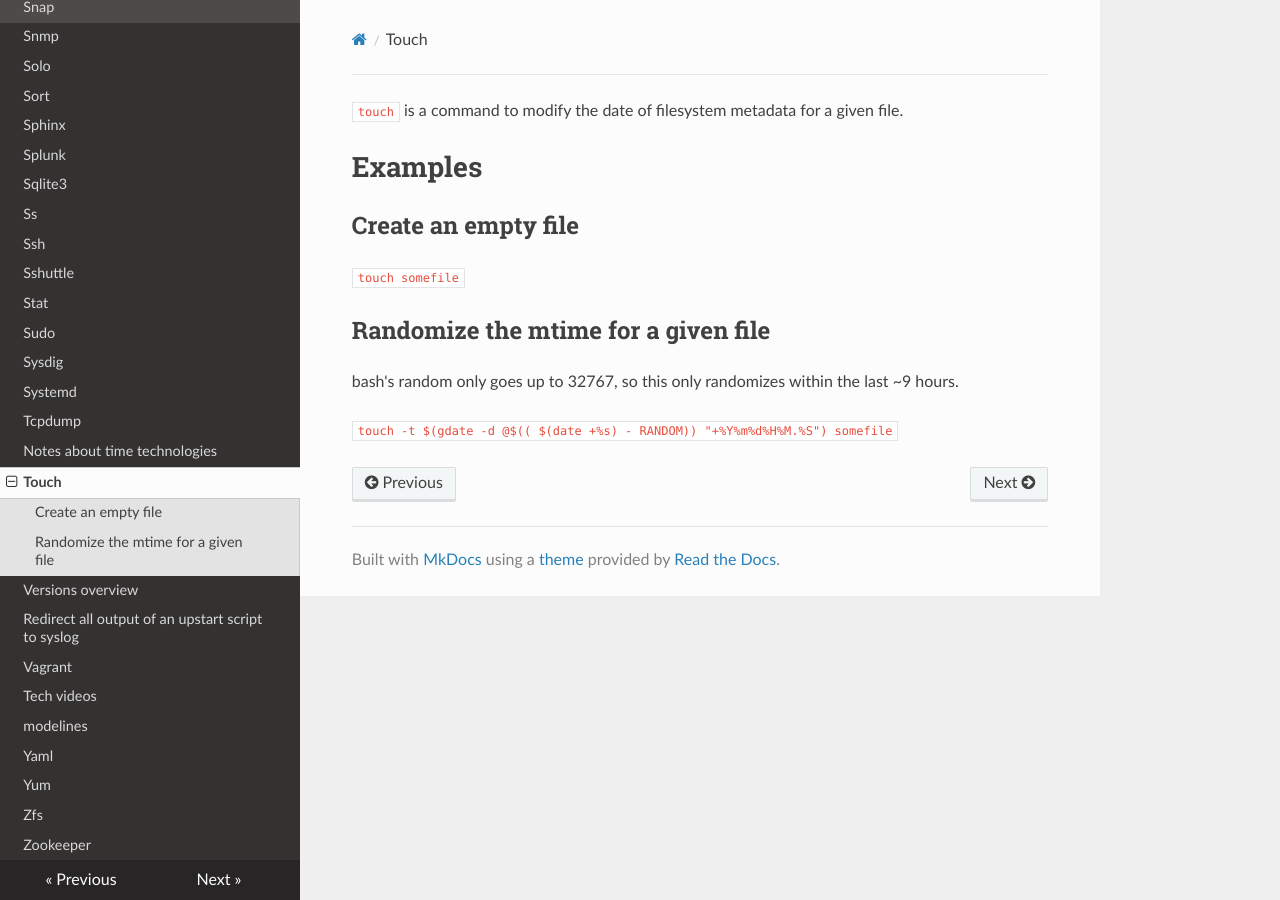
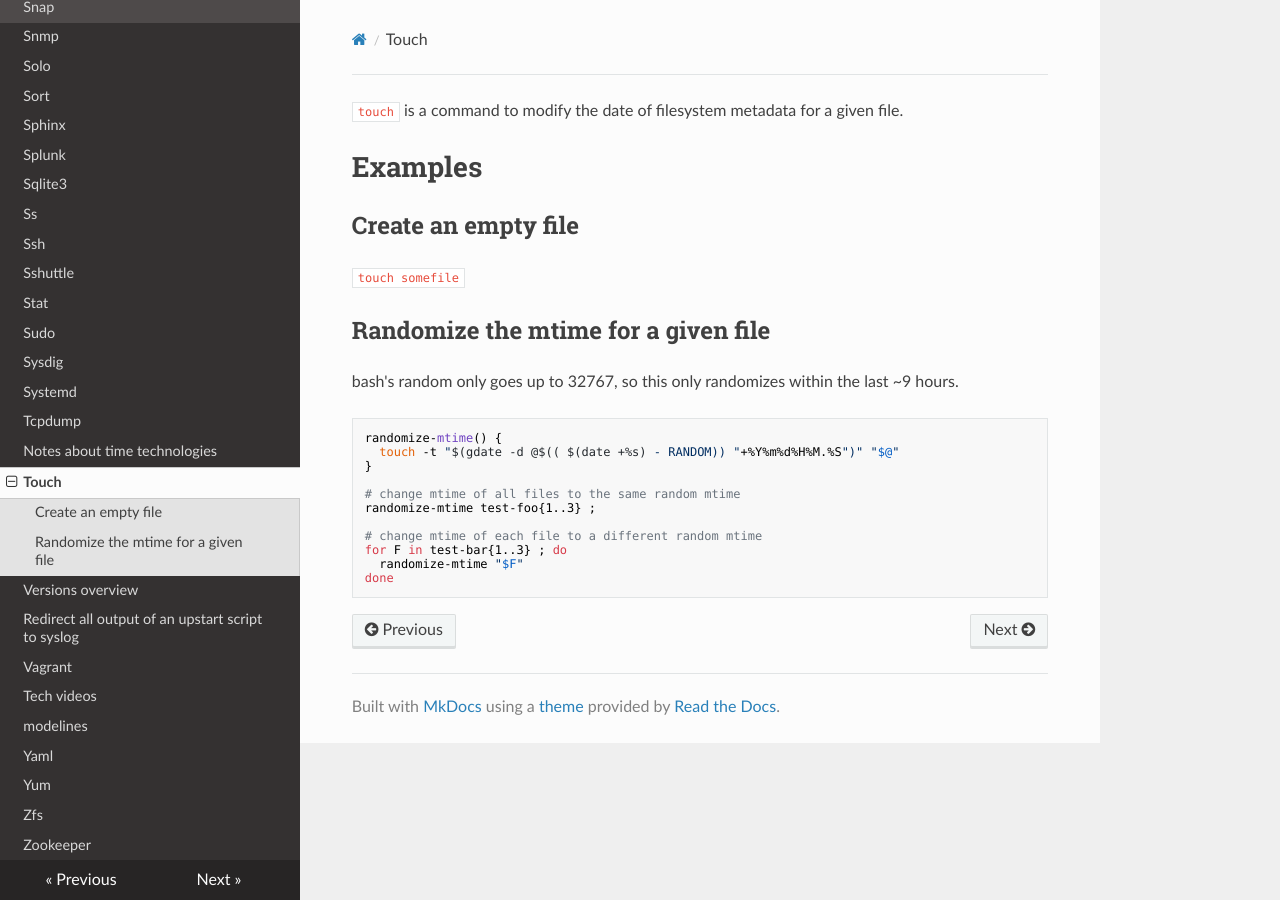
Before and after one commit to lando-cal/tech-notes, an MkDocs documentation site: the page built from docs/touch.md, in a window 1280 px wide. Built offline with MkDocs 1.6.1, drawn with Linux system fonts in a browser that asks for light colours; nearby versions of some CDN libraries.

Commit message:
Functionize. Expand examples.

````diff
--- a/docs/touch.md
+++ b/docs/touch.md
@@ -10,4 +10,16 @@
 
 bash's random only goes up to 32767, so this only randomizes within the last ~9 hours.
 
-`touch -t $(gdate -d @$(( $(date +%s) - RANDOM)) "+%Y%m%d%H%M.%S") somefile`
+```
+randomize-mtime() {
+  touch -t "$(gdate -d @$(( $(date +%s) - RANDOM)) "+%Y%m%d%H%M.%S")" "$@"
+}
+
+# change mtime of all files to the same random mtime
+randomize-mtime test-foo{1..3} ;
+
+# change mtime of each file to a different random mtime
+for F in test-bar{1..3} ; do
+  randomize-mtime "$F"
+done
+```
````
